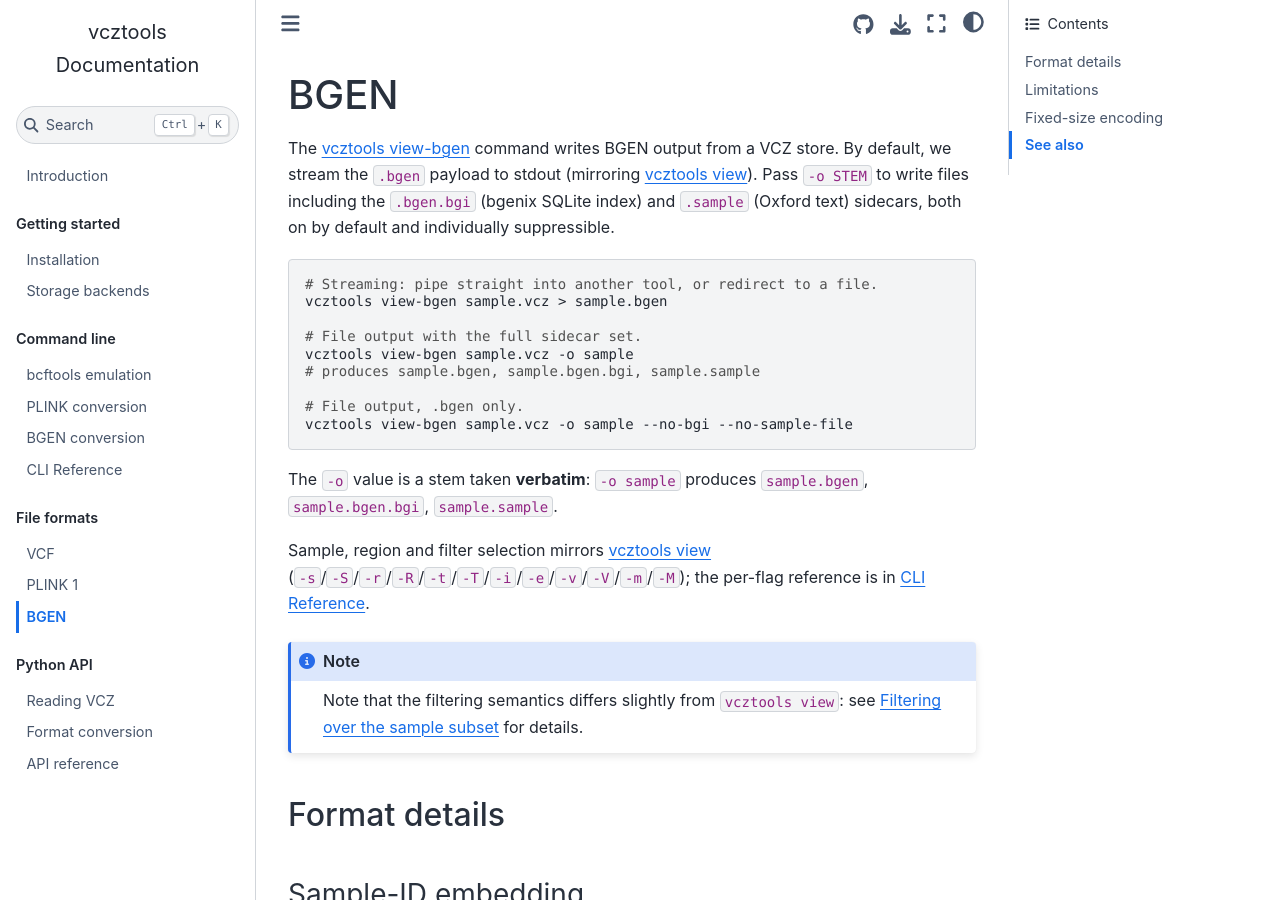
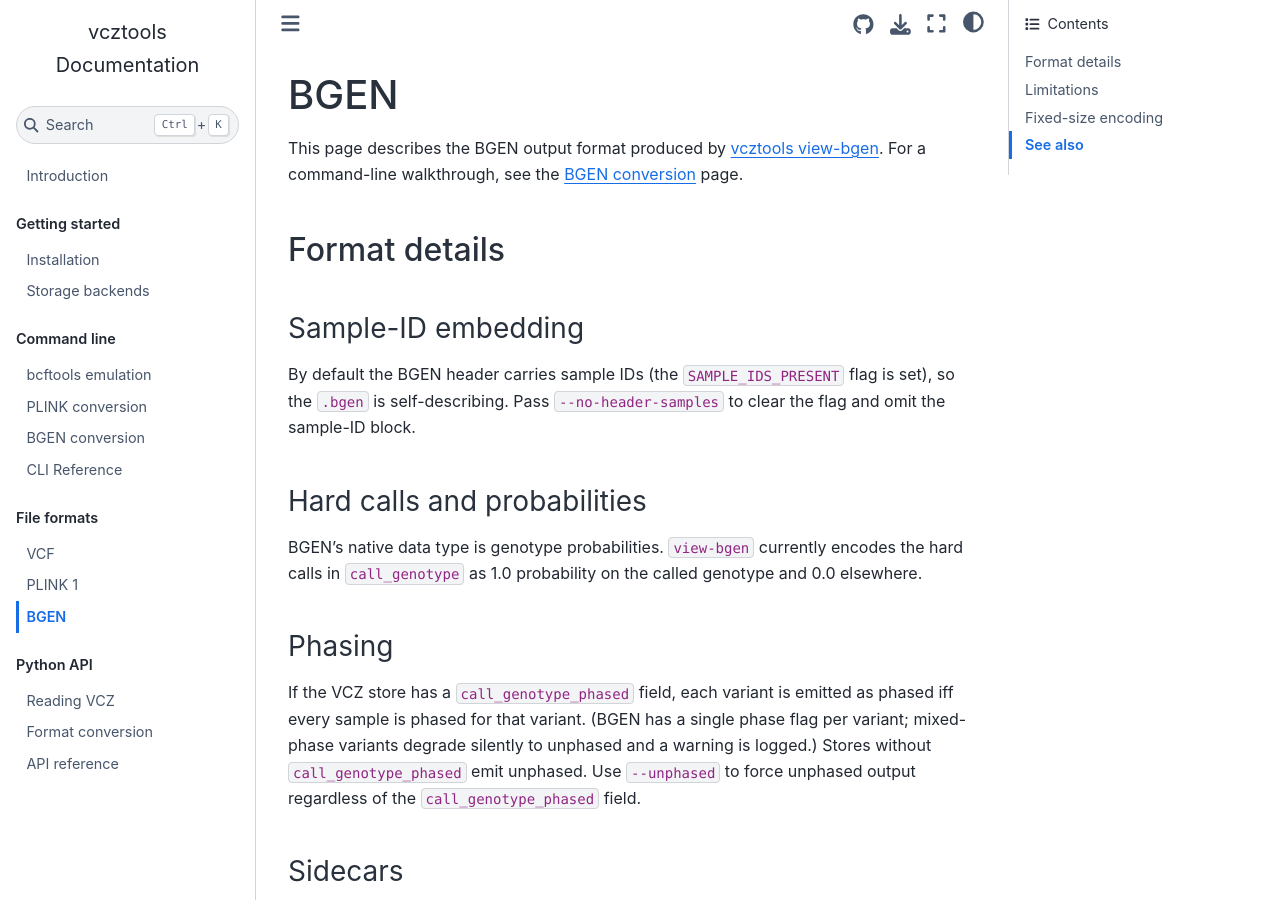
Before and after one commit to sgkit-dev/vcztools, a Jupyter Book: the page built from docs/bgen.md, in a window 1280 px wide and 900 px high. Built offline with Jupyter Book 1.0.4 settings and Sphinx 7.4.7 and the Sphinx Book theme 1.1.4, drawn with Linux system fonts in a browser that asks for light colours; some of the changed text lies outside the part shown.

Commit message:
Slim format-reference pages; move CLI notes to conversion pages
Drop the duplicated command-usage intro from the PLINK 1 and BGEN format
reference pages and move the "Filtering over the sample subset" note onto the
matching conversion walkthrough, where it belongs. Refer to the reference pages
with explicit "... file format page" link text instead of the bare title.

````diff
--- a/docs/bgen.md
+++ b/docs/bgen.md
@@ -1,38 +1,9 @@
 (sec-bgen)=
 # BGEN
 
-The {ref}`vcztools view-bgen<cmd-vcztools-view-bgen>` command writes
-BGEN output from a VCZ store.
-By default, we stream the `.bgen` payload to stdout (mirroring
-{ref}`vcztools view<cmd-vcztools-view>`). Pass `-o STEM` to write files
-including the `.bgen.bgi` (bgenix
-SQLite index) and `.sample` (Oxford text) sidecars, both on by default
-and individually suppressible.
-
-```bash
-# Streaming: pipe straight into another tool, or redirect to a file.
-vcztools view-bgen sample.vcz > sample.bgen
-
-# File output with the full sidecar set.
-vcztools view-bgen sample.vcz -o sample
-# produces sample.bgen, sample.bgen.bgi, sample.sample
-
-# File output, .bgen only.
-vcztools view-bgen sample.vcz -o sample --no-bgi --no-sample-file
-```
-
-The `-o` value is a stem taken **verbatim**: `-o sample` produces
-`sample.bgen`, `sample.bgen.bgi`, `sample.sample`.
-
-Sample, region and filter selection mirrors
-{ref}`vcztools view<cmd-vcztools-view>`
-(`-s`/`-S`/`-r`/`-R`/`-t`/`-T`/`-i`/`-e`/`-v`/`-V`/`-m`/`-M`); the
-per-flag reference is in {ref}`sec-cli-ref`.
-
-:::{note}
-Note that the filtering semantics differs slightly from ``vcztools view``:
-see {ref}`sec-bgen-subset-filtering` for details.
-:::
+This page describes the BGEN output format produced by
+{ref}`vcztools view-bgen<cmd-vcztools-view-bgen>`. For a command-line
+walkthrough, see the {ref}`BGEN conversion<sec-bgen-conversion>` page.
 
 ## Format details
 
@@ -111,26 +82,6 @@ alleles is `-1`, or if its haploid allele is `-1`.
 Missing samples have the BGEN ploidy/missing byte's high bit
 set and their probability bytes are zeroed.
 
-(sec-bgen-subset-filtering)=
-### Filtering over the sample subset
-
-`-i`/`-e` expression filters that reference sample-derived INFO fields
-(`AC`, `AN`, `AF`, `NS`) are evaluated **over the selected samples**. With
-a `-s`/`-S` subset, those values are recomputed for that subset rather
-than read from the file's stored (full-cohort) INFO, so
-`view-bgen -s cohort.txt -i 'AC>0'` keeps the variants polymorphic *in
-your cohort*.
-
-This is deliberately **different from
-{ref}`vcztools view<cmd-vcztools-view>` and
-{ref}`vcztools query<cmd-vcztools-query>`**, which follow bcftools and
-evaluate `-i/-e` against the original
-record's stored INFO. A BGEN fileset feeds an association analysis on the
-exported cohort, so filters should reflect that cohort, not the source
-dataset; it is also cheaper on large datasets, since only the selected
-samples are read. The allele-based filters (`-m`/`-M`/`-v`/`-V`) remain
-record-level.
-
 ### Compression level
 
 Per the format specification, `view-bgen`
````
Also changed, not shown: docs/bgen_conversion.md (+25 -6 lines), docs/format_conversion.md (+5 -3 lines), docs/intro.md (+4 -4 lines), docs/plink.md (+4 -50 lines), docs/plink_conversion.md (+29 -6 lines).
